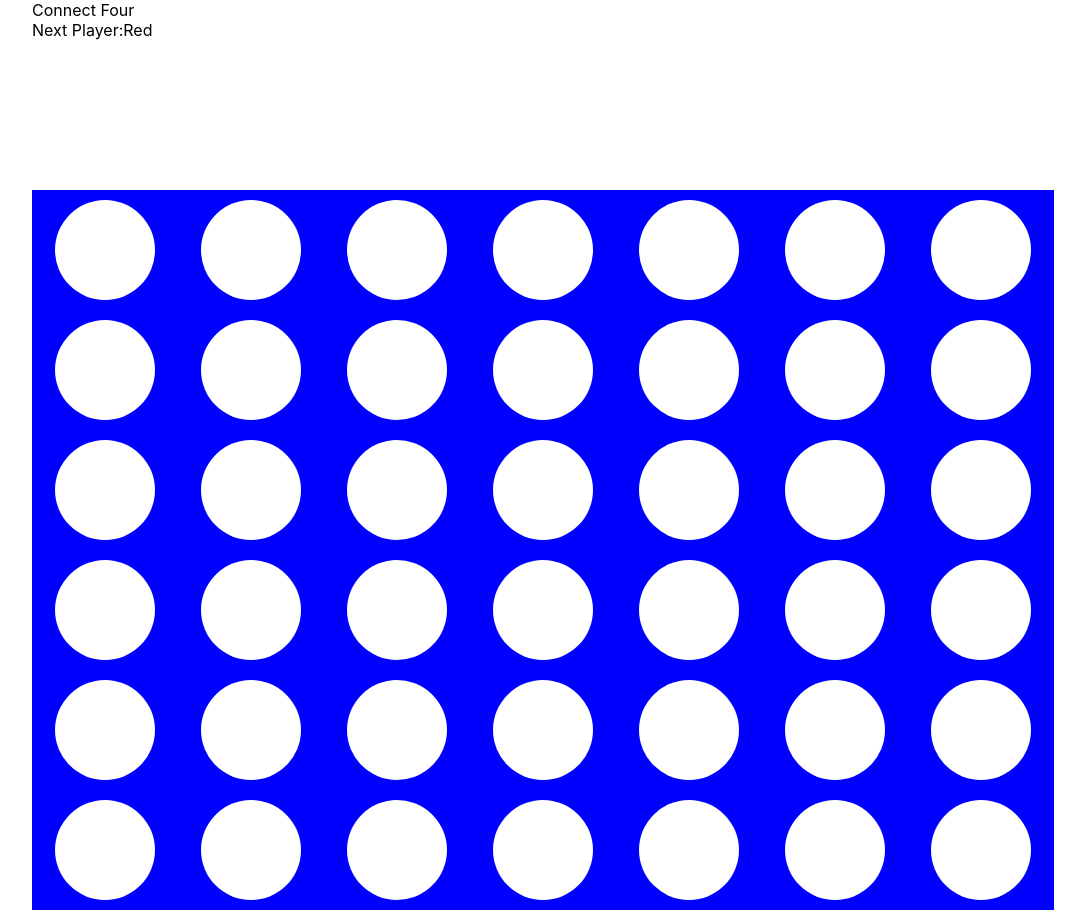
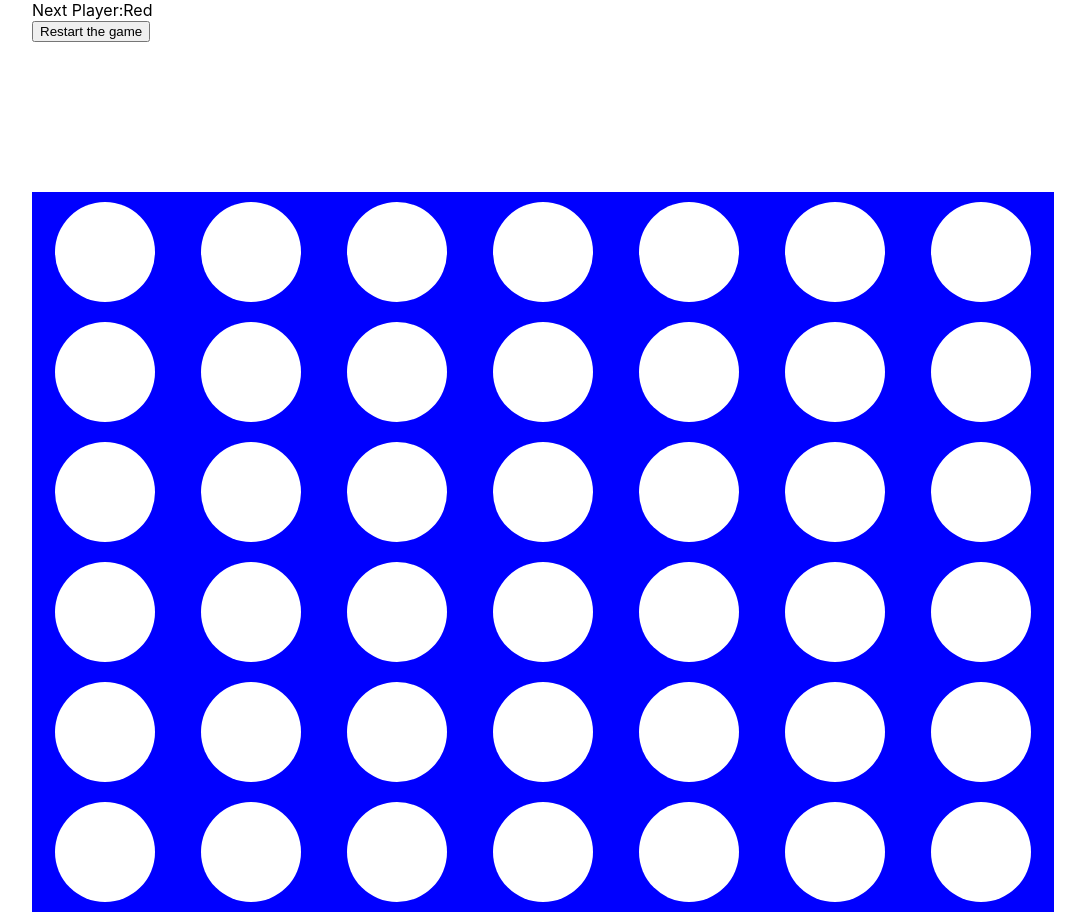
Before and after one commit to wolfzxcv/Connect-Four, a React (Create React App) app: page / in a window 1280 px wide. Shown: the whole page, without its empty margins (96-1181 px from the left). Built offline with nearby package versions, Linux system fonts and the light colour scheme.

Commit message:
add local storage

```diff
--- a/src/App.jsx
+++ b/src/App.jsx
@@ -5,7 +5,6 @@ import Board from './components/Board';
 const App = () => {
   return (
     <ContextProvider>
-      <div>Connect Four</div>
       <Board />
     </ContextProvider>
   );
--- a/src/components/Board.jsx
+++ b/src/components/Board.jsx
@@ -1,16 +1,43 @@
-import React, { useContext } from 'react';
+import React, { useEffect, useContext } from 'react';
 import styled from 'styled-components';
 import Grid from './Grid';
 import { ContextProvider } from '../context/ContextProvider';
 
 const Board = () => {
-  const { boardResult, isRedsNext } = useContext(ContextProvider);
+  const {
+    board,
+    boardResult,
+    setBoardResult,
+    isRedsNext,
+    setIsRedsNext,
+    playAgain,
+  } = useContext(ContextProvider);
+
+  useEffect(() => {
+    setBoardResult(JSON.parse(localStorage.getItem('Game result')) || board);
+
+    const dataInLS = JSON.parse(localStorage.getItem('Game result'));
+    if (dataInLS) {
+      const resultR = dataInLS.filter(x => x[2] === 'red');
+      const resultY = dataInLS.filter(x => x[2] === 'yellow');
+
+      if (resultR.length > resultY.length) {
+        setIsRedsNext(false);
+      } else {
+        setIsRedsNext(true);
+      }
+    }
+  }, []);
+
   return (
     <>
       <div>
         Next Player:
         {isRedsNext ? 'Red' : 'Yellow'}
       </div>
+      <button type='button' onClick={() => playAgain()}>
+        Restart the game
+      </button>
       <BoardSize>
         {boardResult.map(arr => (
           <Grid key={arr} eachGrid={arr} />
@@ -24,6 +51,7 @@ const BoardSize = styled.div`
   &:hover {
     cursor: pointer;
   }
+
   @media (min-width: 769px) {
     margin-top: 150px;
     width: 1024px;
--- a/src/components/Grid.jsx
+++ b/src/components/Grid.jsx
@@ -14,7 +14,7 @@ const Grid = ({ eachGrid }) => {
     const wholeColumn = boardResult
       .filter(x => x[0] === eachGrid[0])
       .sort((a, b) => a[1] - b[1]);
-    console.log('whole column', wholeColumn);
+    // console.log('whole column', wholeColumn);
 
     // check if column is still available
     const checkColumnAvailable = wholeColumn.filter(
@@ -27,6 +27,12 @@ const Grid = ({ eachGrid }) => {
 
       setBoardResult(boardResult);
       setIsRedsNext(!isRedsNext);
+      localStorage.setItem('Game result', JSON.stringify(boardResult));
+
+      const resultR = boardResult.filter(x => x[2] === 'red');
+      const resultY = boardResult.filter(x => x[2] === 'yellow');
+      console.log('red', resultR);
+      console.log('yellow', resultY);
     }
   };
 
--- a/src/context/ContextProvider.jsx
+++ b/src/context/ContextProvider.jsx
@@ -10,14 +10,22 @@ export default props => {
     }
   }
 
+  const [boardResult, setBoardResult] = useState([]);
   const [isRedsNext, setIsRedsNext] = useState(true);
-  const [boardResult, setBoardResult] = useState(board);
+
+  const playAgain = () => {
+    window.localStorage.clear();
+    setBoardResult(board);
+    setIsRedsNext(true);
+  };
 
   const value = {
+    board,
+    boardResult,
+    setBoardResult,
     isRedsNext,
     setIsRedsNext,
-    boardResult,
-    setBoardResult,
+    playAgain,
   };
 
   return <ContextProvider.Provider value={value} {...props} />;
```
Also changed, not shown: 1 other file (tests, documents, lock files or other folders).
